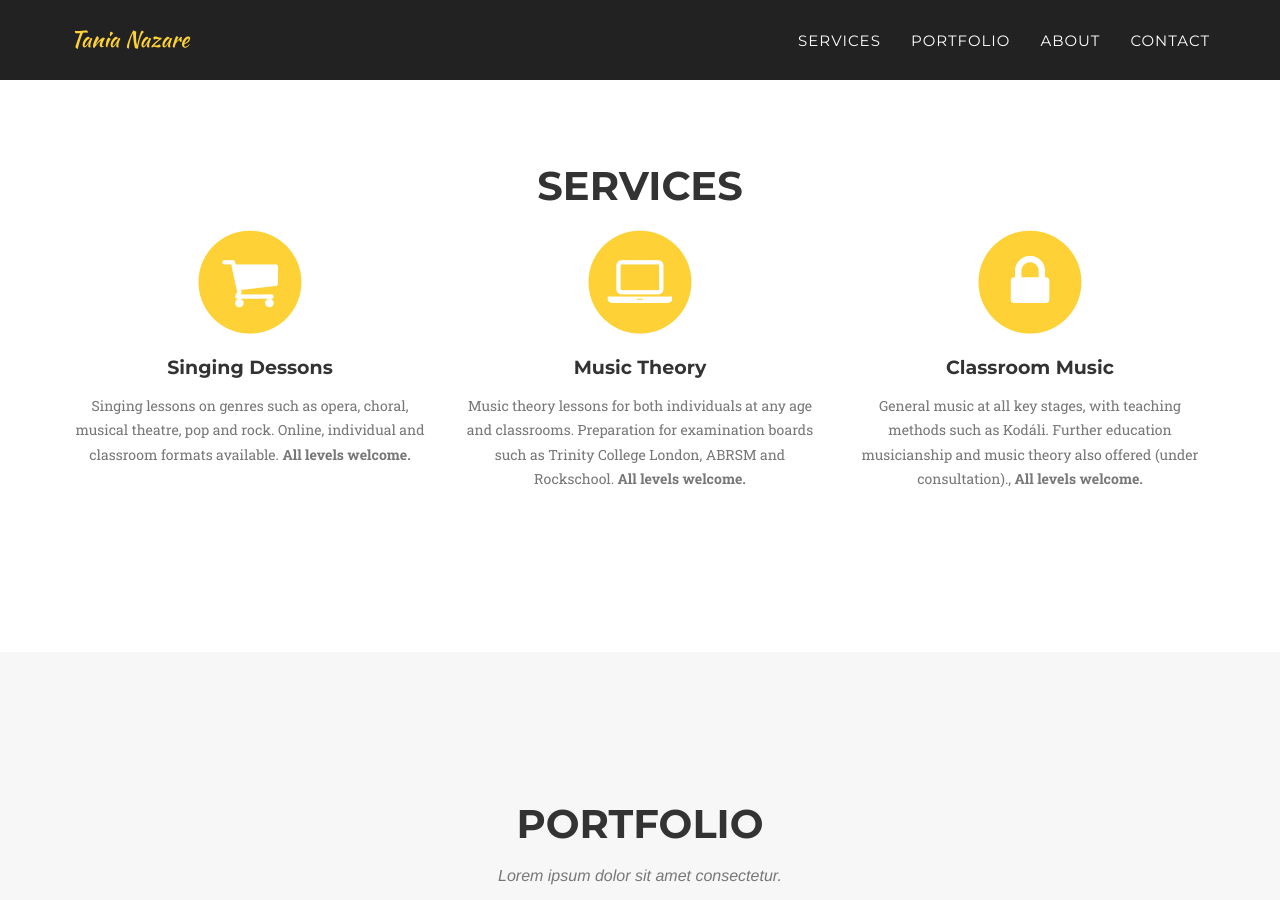
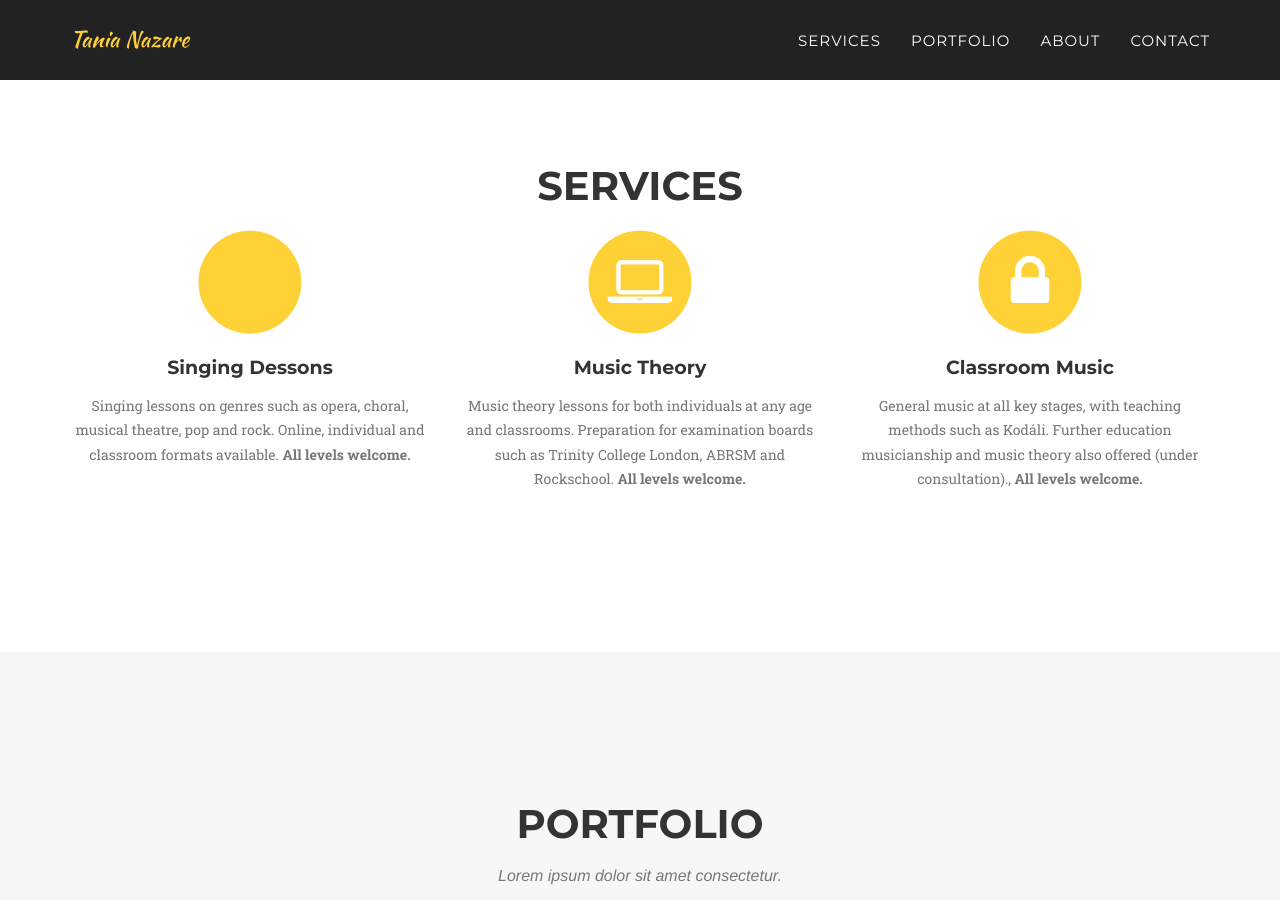
Before and after one commit to shopsoi/shopsoi.github.io, a Jekyll site: the page built from index.html, in a window 1280 px wide and 900 px high, scrolled down 676 px. Built offline with Jekyll 4.4.1, drawn with Linux system fonts in a browser that asks for light colours; some web fonts are replaced.

Commit message:
Changed Singing Lessons' icon

```diff
--- a/_includes/services.html
+++ b/_includes/services.html
@@ -11,7 +11,7 @@
                 <div class="col-md-4">
                     <span class="fa-stack fa-4x">
                         <i class="fa fa-circle fa-stack-2x text-primary"></i>
-                        <i class="fa fa-shopping-cart fa-stack-1x fa-inverse"></i>
+                        <i class="fa fa-microphone-alt fa-stack-1x fa-inverse"></i>
                     </span>
                     <h4 class="service-heading">Singing Dessons</h4>
                     <p class="text-muted">Singing lessons on genres such as opera, choral, musical theatre, pop and rock. Online, individual and classroom formats available.<b> </b><b>All levels welcome.</b></p>
```
